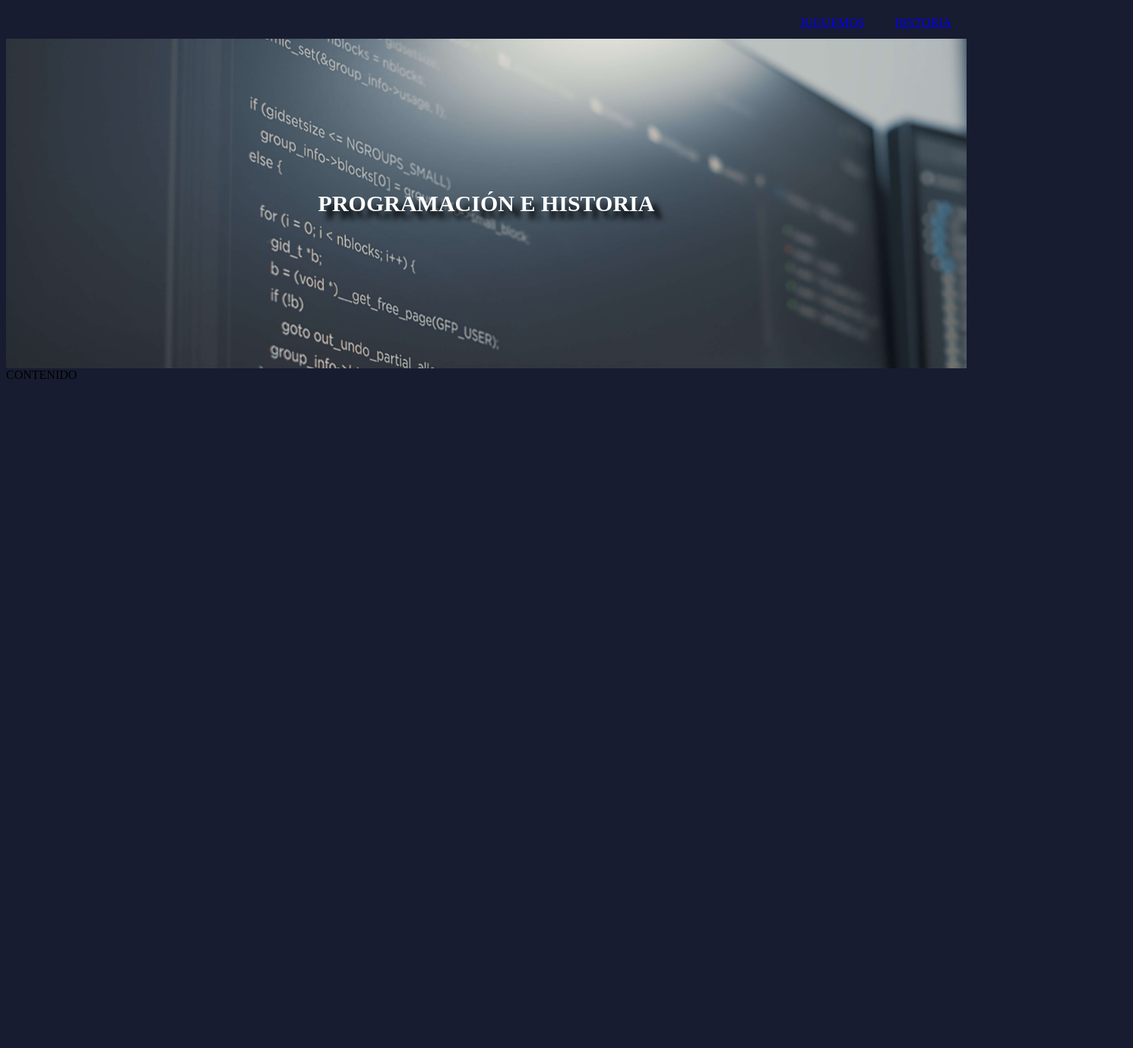
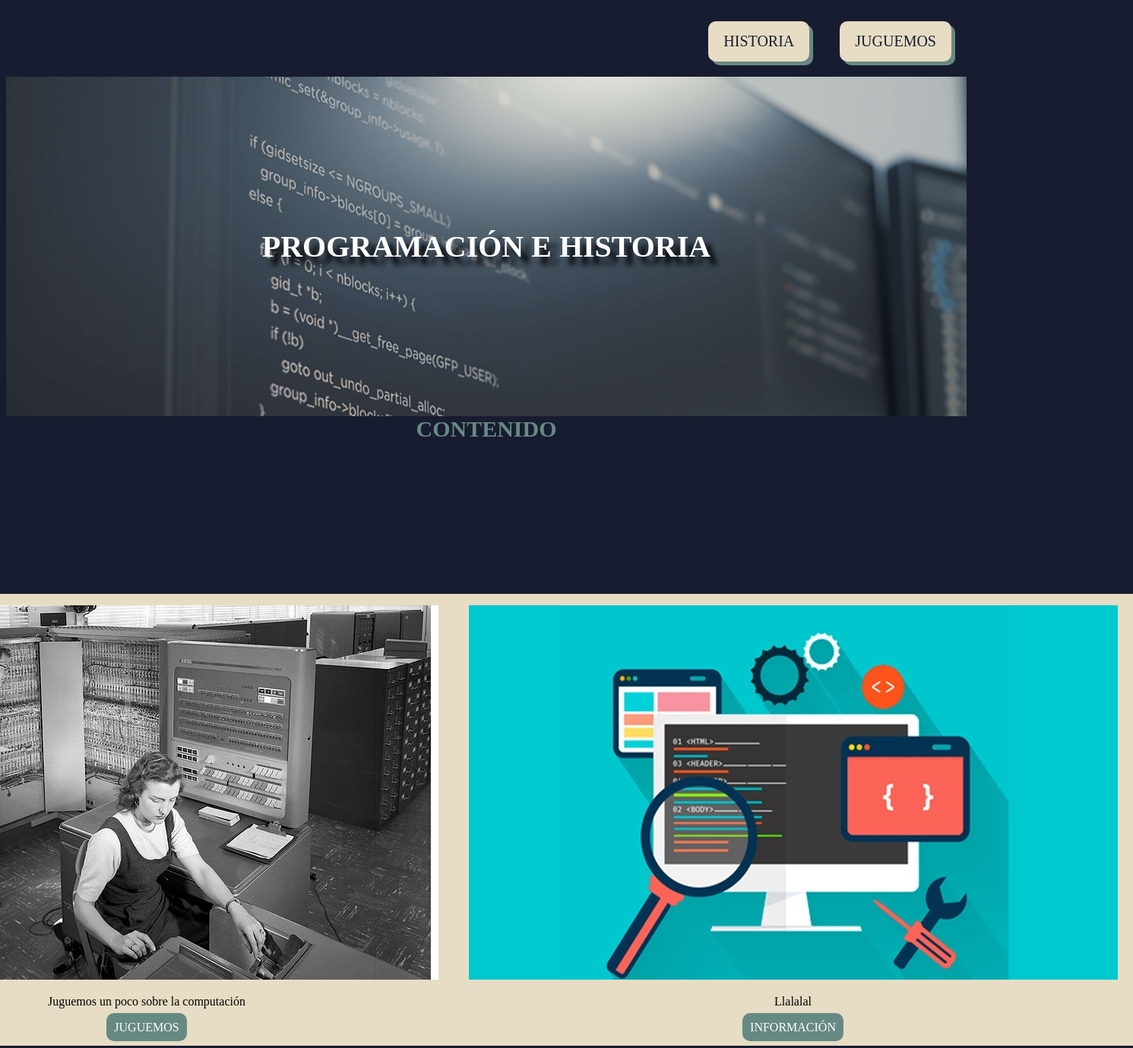
Before and after one commit to Cecilia-Sangineto/HTML-CSS-JS-Avanzado, a plain HTML site: page TP.html in a window 1280 px wide. Shown: the whole page at 76% size, 1491 px wide, since content can reach past the window. Before the commit the page ends 800 px from the top, so only its background shows below. Drawn offline with Linux system fonts and the light colour scheme.

Commit message:
Nuevas tarjetas en la main page

```diff
--- a/TP.css
+++ b/TP.css
@@ -8,25 +8,26 @@ ul {
 	padding: 0;
 	overflow: hidden;
 	background-color: rgb(24, 28, 48);
+	display: flex;
+	justify-content: flex-end;
 }
 li {
 	float: right;
 	position: static ;
 	display: inline;
-	padding-left: 20px;
-	padding-right: 20px;
-	padding-top: 1%;
-	padding-bottom: 1%;
 }
 
-li button {
-	color: rgb(24, 28, 48);
-	display: block;
-	background-color: white;
+li a {
+	background-color: #E6DDC4;
+    color: #181D31;
+	padding: 15px 20px;
 	text-align: center;
-	padding: 10px 30px;
-	text-decoration: none;
-	border-radius: 0%;
+    text-decoration: none;
+    display: inline-block;
+    font-size: 20px;
+	margin: 20px;
+	border-radius: 10px;
+	box-shadow: 5px 5px #678983;
 }
 
 .image {
@@ -38,12 +39,38 @@ li button {
 	padding-top: 200px;
 	padding-bottom: 200px;
 	color: white;
-	font-size: 30px;
+	font-size: 40px;
 	font-weight: 800;
 	text-align: center;
 	text-shadow: 10px 10px 7px black;
 }
-
 .contenido{
-	align-self: center;
+	text-align: center;
+	color:#678983;
+	font-size: 30px;
+	font-weight: bold;
 }
+.footer {
+	color: rgb(24, 28, 48);
+}
+.cont-padre{
+	padding-top: 200px;
+	padding-bottom: 200px;
+	display: flex;
+	justify-content: center;
+}
+.contenedor {
+	background-color: #E6DDC4;
+	display: inline-block;
+	padding: 15px 20px;
+	text-align: center;
+	size: 10px;
+	border: 10px;
+	border-color: #181D31;
+}
+main div a {
+  color: white;
+  background-color: #678983;
+  padding: 10px;
+  border-radius: 10px;
+}
--- a/TP.html
+++ b/TP.html
@@ -18,9 +18,28 @@
         <div class="header">PROGRAMACIÓN E HISTORIA</div>
     </div>
 
-    <div>
-        <a class="contenido">CONTENIDO</a>
+    <div class="contenido">
+        <a>CONTENIDO</a>
     </div>
+
+    <main class = "cont-padre">
+        <div class="contenedor">
+            <img src="imagenes/img1.jpg">
+            <p>Juguemos un poco sobre la computación</p>
+            <a>JUGUEMOS</a>
+        </div>
+
+        <div class="contenedor">
+            <img src="imagenes/img2.jpg">
+            <p>Llalalal</p>
+            <a>INFORMACIÓN</a>
+        </div>
+
+    </main>
+
+    <footer class="footer">
+
+    </footer>
 
 </body>
 
```
